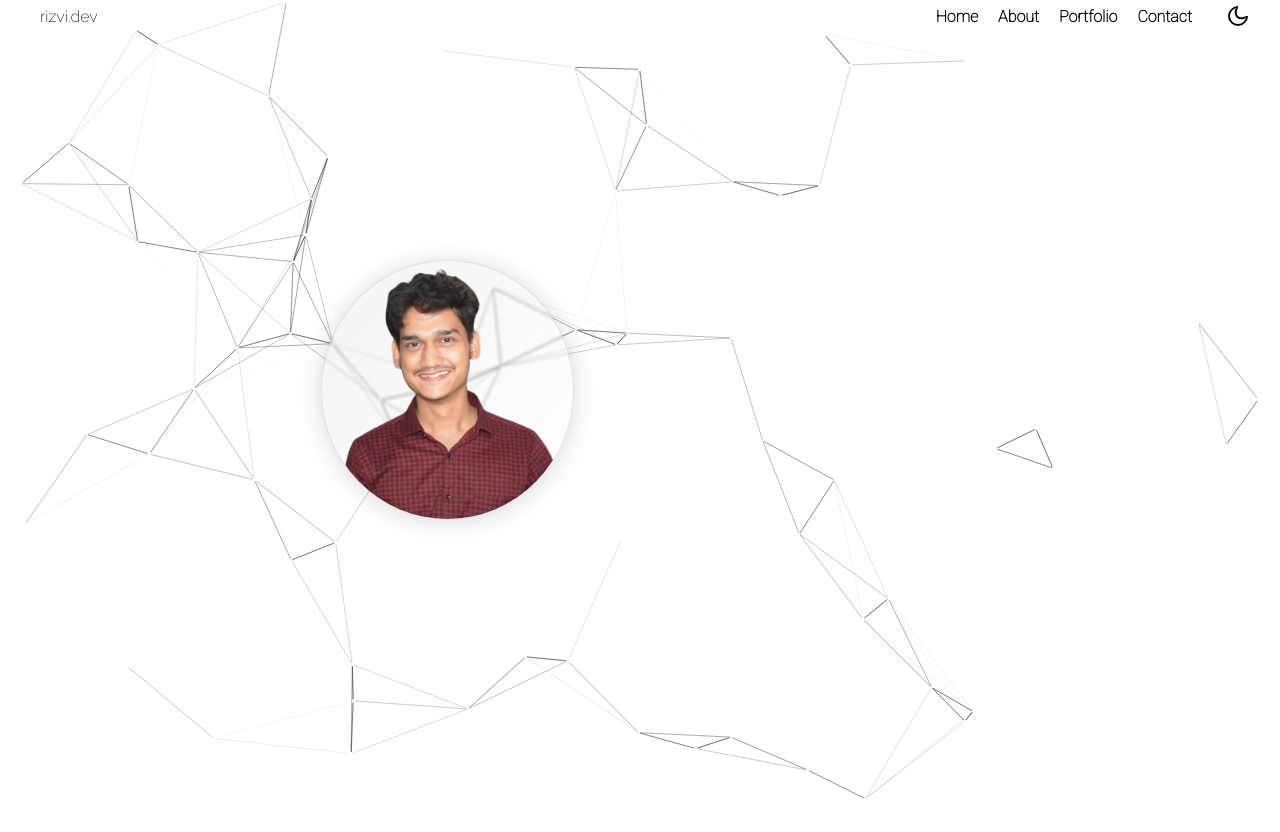
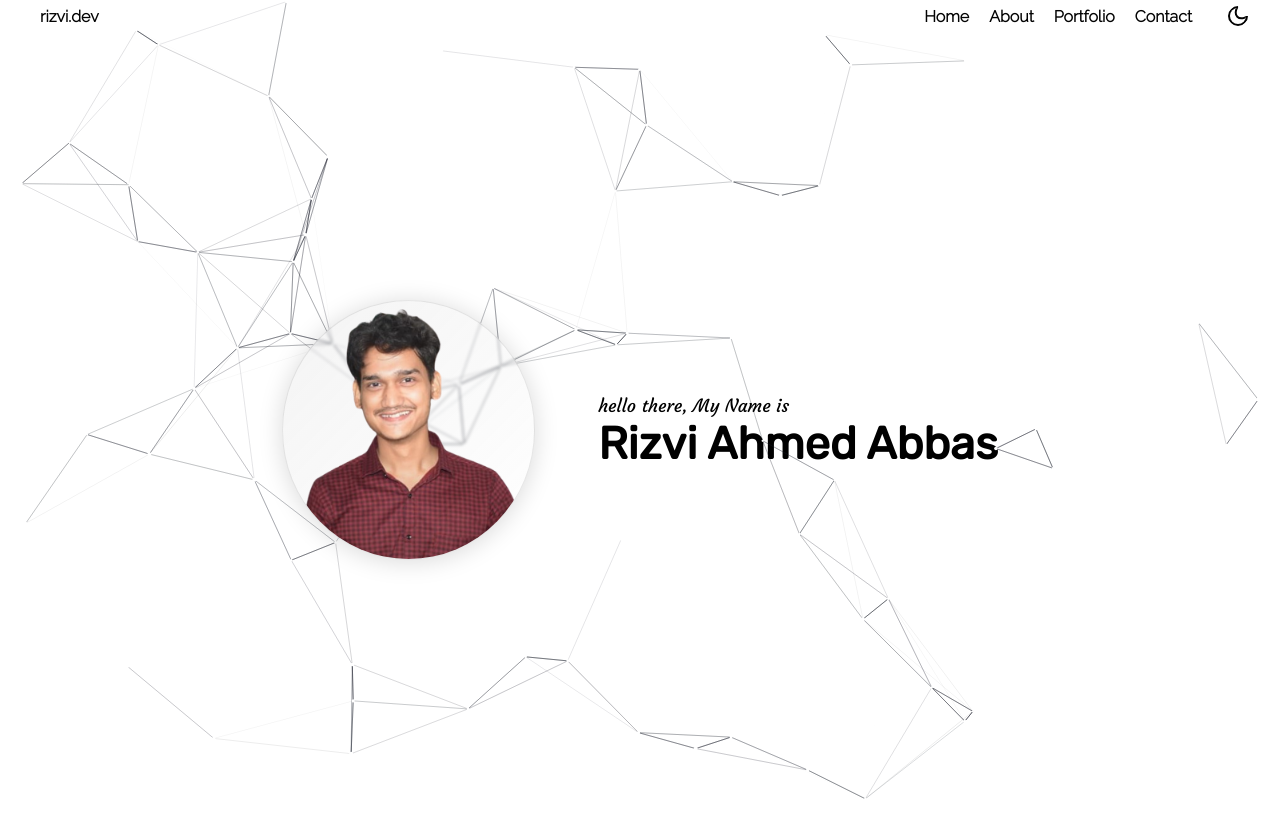
Before and after one commit to Rizvi-Ahmed-Abbas-Nasir/Web-Portfolio, a Next.js app: page / in a window 1280 px wide. Built offline with nearby package versions, Linux system fonts and the light colour scheme.

Commit message:
upadated my content

```diff
--- a/src/app/CSS/Style.css
+++ b/src/app/CSS/Style.css
@@ -1,5 +1,4 @@
 /* CSS RESET */
-@import url('https://fonts.googleapis.com/css2?family=Raleway:wght@200&display=swap');
 *{
     margin: 0;
     padding: 0;
@@ -58,9 +57,7 @@
 .icon{
     margin-left: 2.5em;
 }
-.icon p{
-    font-family: 'Raleway', sans-serif;
-}
+
 
 .SideNAV {
     display: flex;
@@ -240,24 +237,25 @@ label{
     background-color:var(--background);
     transition-property: background-color;
     transition-duration: 500ms;
-
 }
 
 .mainPage{
     width: 100%;
     height: 100vh;
+    display: flex;
 }
 
 
 
 /* my Photo */
+
 .frontPage{
     width: 100%;
-    height: 90vh;
+    height: 100vh;
     display: flex;
-    justify-content: space-evenly;
+    justify-content: center;
     align-items: center;
-
+    gap: 0;
 }
 
 .rizvi {
@@ -272,6 +270,22 @@ label{
 }
 .myPhoto{
     z-index: 30;
+}
+#MyName{
+    display: flex;
+    flex-wrap: nowrap;
+    gap: 5px;
+}
+#MyName h2{
+    font-size: 45px;
+}
+#Introduction{
+    display: flex;
+    flex-wrap: nowrap;
+    gap: 5px;
+}
+#Introduction p{
+    font-size: 18px;
 }
 
 
@@ -332,3 +346,54 @@ label{
     }
 
 }
+
+@media screen and (max-width:768px){
+    .SideNAV{
+        display: none;
+    }
+    .HamBurgerIcon{
+        display: flex;
+        z-index: 30;
+    }
+
+    .Sub-SideNav{
+        z-index:20;
+        bottom:0.1em;
+        left: 100%;
+        position: fixed;
+        display: flex;
+        width: 50%;
+        height: 100%;
+        background: var(--background);
+        box-shadow:var(--showdow-box);
+        transition-property: all;
+        transition-timing-function: ease-in-out;
+        transition-duration: 500ms;
+    }
+
+    .Sub-SideNav-on-click{
+        z-index:20;
+        bottom:0.1em;
+        left: 50%;
+        position: fixed;
+        display: flex;
+        width: 50%;
+        height: 100%;
+        background: var(--background);
+        box-shadow:var(--showdow-box);
+        transition: all ease-in 500ms;
+    }
+
+    .menuItems{
+        display: flex;
+        flex-direction: column;;
+        width: 100%;
+        align-items: center;
+        justify-content: center;
+        gap: 10px;
+        color: var(--base-text-clr);
+
+
+
+    }
+}
--- a/src/app/Header.js
+++ b/src/app/Header.js
@@ -71,7 +71,7 @@ export default function Header() {
     return(
         <div className="ParentHeader">
         <div className='Header Header-section'>
-            <div className="icon"><p>rizvi.dev</p></div>
+            <div className="icon"><h4>rizvi.dev</h4></div>
             <div className="SideNAV">
                     <li><h4>Home</h4></li>
                     <li><h4>About</h4></li>
--- a/src/app/layout.js
+++ b/src/app/layout.js
@@ -3,12 +3,12 @@ import Footer from './Footer';
 import './CSS/Style.css';
 
 
-import { Roboto } from 'next/font/google'
+import { Raleway } from 'next/font/google'
 
-const roboto = Roboto({
+const raleway = Raleway({
   subsets: ['latin'],
-  weight: ['100']
-  })
+  weight: ['300']
+})
 
 export const metadata = {
   title: 'Web Portfolio - Rizvi Ahmed Abbas',
@@ -20,7 +20,7 @@ export default function RootLayout({ children }) {
     <html lang="en">
       <head>
       </head>
-      <body className={roboto.className}>
+      <body className={raleway.className}>
         <Header />
         <div>{children}</div>
 
--- a/src/app/page.js
+++ b/src/app/page.js
@@ -1,5 +1,6 @@
 "use client"
-
+import { Rubik } from 'next/font/google'
+import { Courgette } from 'next/font/google'
 import { useCallback } from "react";
 import Particles from "react-particles";
 //import { loadFull } from "tsparticles"; // if you are going to use `loadFull`, install the "tsparticles" package too.
@@ -7,6 +8,15 @@ import { loadSlim } from "tsparticles-slim"; // if you are going to use `loadSli
 import Image from "next/image";
 import abbas from './Images/Rizvi Ahmed Abbas2.png'
 
+const rubik = Rubik({
+    subsets: ['cyrillic'],
+    weight: ['400']
+})
+
+const courgette = Courgette({
+    subsets: ['latin'],
+    weight: ['400']
+})
 
 export default function Home() {
 
@@ -100,7 +110,14 @@ export default function Home() {
 
             </div>
 
-            <div className="Descriptions"></div>
+            <div className="Descriptions">
+                <div className={courgette.className} id='Introduction'>
+                <p>hello there,</p><p> My Name is </p>
+                </div>
+                <div id="MyName" className={rubik.className}>
+               <h2>Rizvi Ahmed Abbas</h2>
+                </div>
+            </div>
         </div>
         </div>
       </div>
```
